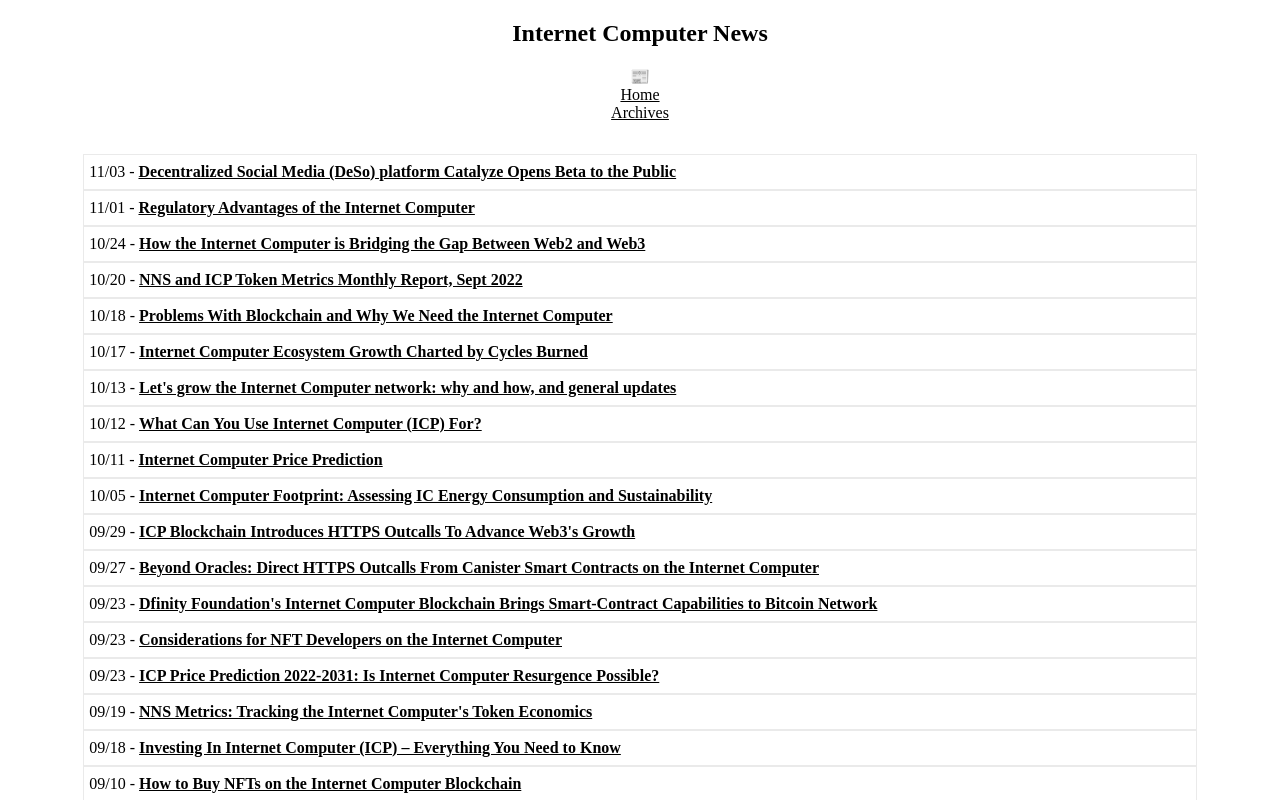
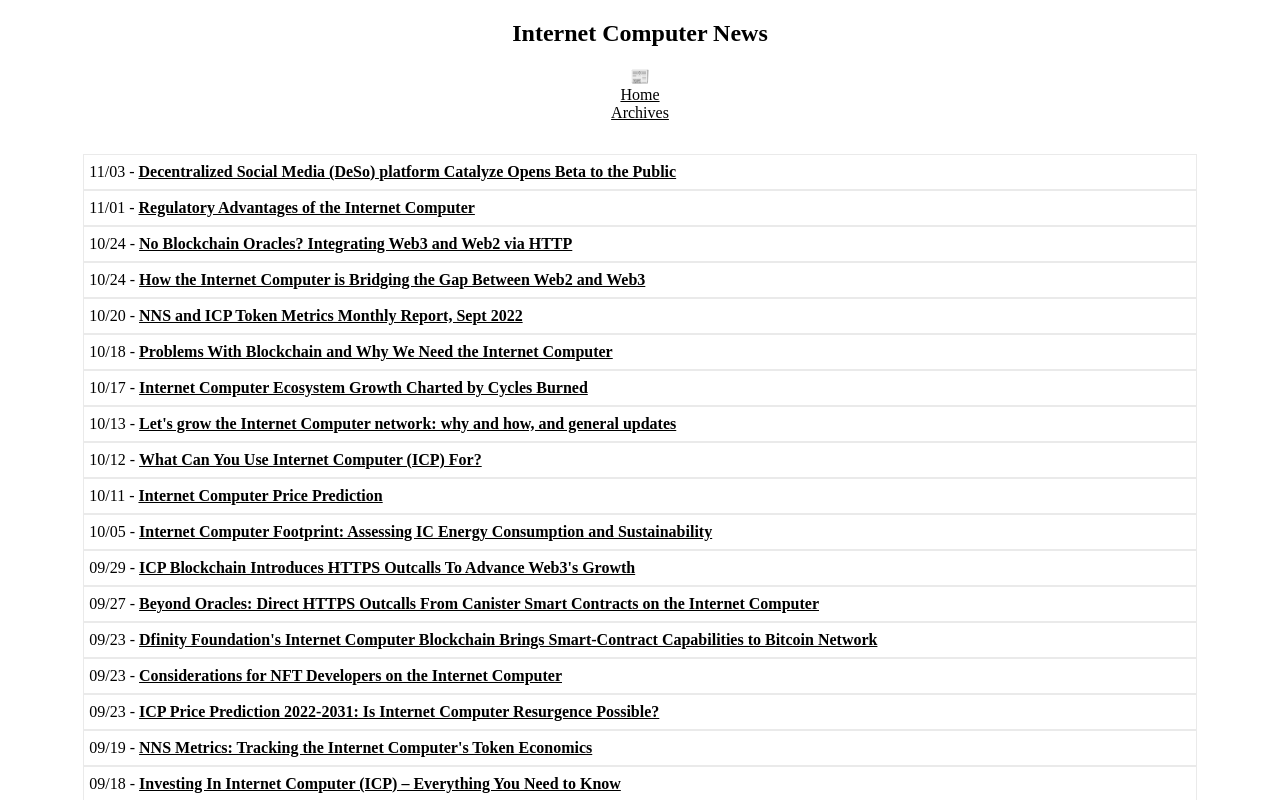
Before and after one commit to rjlucasm/ictoday, a Next.js app: page /news/2022 in a window 1280 px wide. Shown: the top 800 px of the page. Built offline with nearby package versions, Linux system fonts and the light colour scheme.

Commit message:
News 10/24 update

```diff
--- a/pages/news/2022.js
+++ b/pages/news/2022.js
@@ -24,6 +24,9 @@ export default function News22() {
             </div>
             <div className="pagescard">11/01 -&nbsp;
                 <a href="https://www.blog.infinityswap.one/regulatory-advantages-of-the-internet-computer/" target="_blank" rel="noopener noreferrer">Regulatory Advantages of the Internet Computer</a>
+            </div>
+            <div className="pagescard">10/24 -&nbsp;
+                <a href="https://coincodex.com/article/20463/no-blockchain-oracles-integrating-web3-and-web2-via-http/" target="_blank" rel="noopener noreferrer">No Blockchain Oracles? Integrating Web3 and Web2 via HTTP</a>
             </div>
             <div className="pagescard">10/24 -&nbsp;
                 <a href="https://www.blog.infinityswap.one/how-the-internet-computer-is-bridging-the-gap-between-web2-and-web3/" target="_blank" rel="noopener noreferrer">How the Internet Computer is Bridging the Gap Between Web2 and Web3</a>
```
